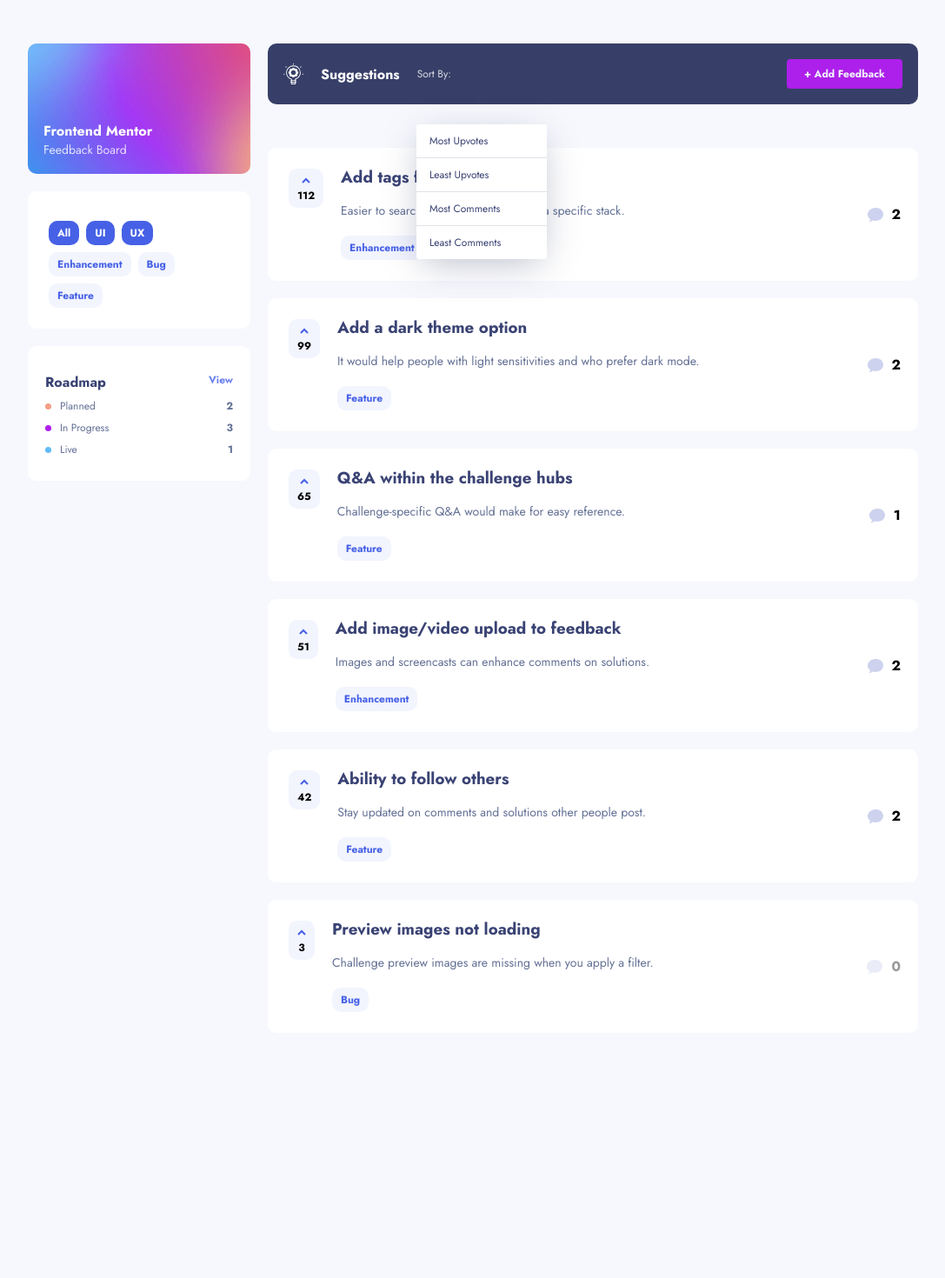
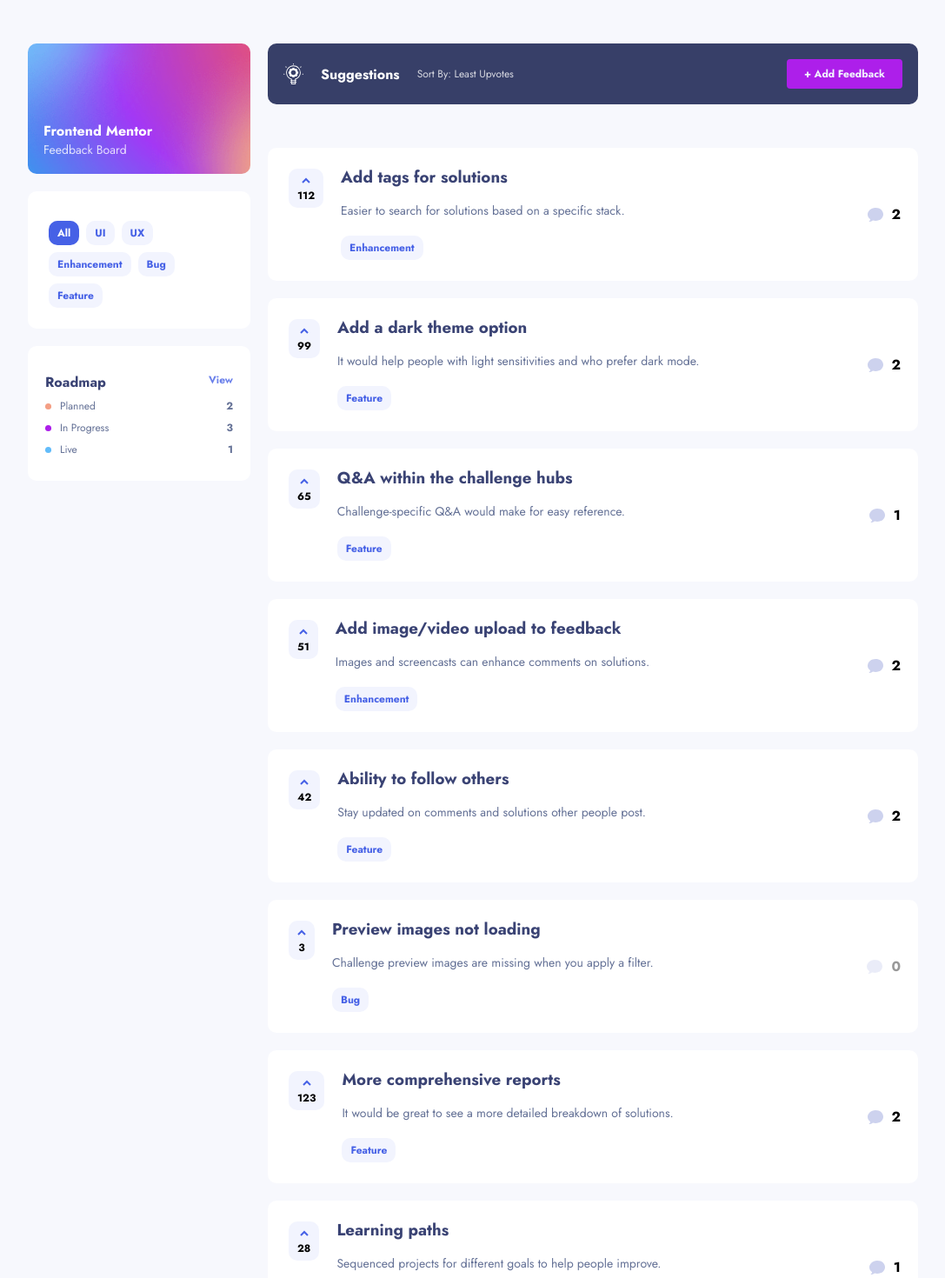
Before and after one commit to catli-unbounce/product_idea_board, a React (Create React App) app: page / in a window 1280 px wide. Shown: the top 1470 px of the page at 87% size, without its empty margins (96-1183 px from the left). Before the commit the page ends 1208 px from the top, so only its background shows below. Built offline with nearby package versions, Linux system fonts and the light colour scheme.

Commit message:
Filtering almost works

```diff
--- a/src/App.js
+++ b/src/App.js
@@ -1,8 +1,9 @@
 import React, { useState, useEffect } from 'react';
 import logo from './logo.svg';
 import suggestionIcon from './assets/suggestions/icon-suggestions.svg'
-import {filterRequestsByStatus, sortRequests} from './helpers.js';
+import {filterRequestsByStatus, sortRequests, filterRequestsByCategory} from './helpers.js';
 import backIcon from './assets/shared/icon-arrow-left.svg';
+import checkmarkIcon from './assets/shared/icon-check.svg';
 import './App.scss';
 import ListFilter from './components/ListFilter';
 import Roadmap from './components/Roadmap';
@@ -29,8 +30,21 @@
     'suggestions': [],
     'planned': [],
     'live': [],
-    'inProgress':[]
+    'inProgress':[],
+    'filteredSuggestions': []
   })
+
+  const [sortOrder, setSortOrder] = useState('votes_desc');
+  const [filters, setFilters] = useState(['all']);
+  const [showMenu, setShowMenu] = useState(false);
+  const sortOrders = {
+    'votes_asc': "Most Upvotes",
+    'votes_desc': "Least Upvotes",
+    'comments_asc': "Most Comments",
+    'comments_desc': "Least Comments"
+  }
+
+
   useEffect(() => {
 
     async function fetchData() {
@@ -42,7 +56,8 @@
         suggestions: filterRequestsByStatus(fetchedData.productRequests, 'suggestion'),
         planned: filterRequestsByStatus(fetchedData.productRequests, 'planned'),
         live: filterRequestsByStatus(fetchedData.productRequests, 'live'),
-        inProgress: filterRequestsByStatus(fetchedData.productRequests, 'in-progress')
+        inProgress: filterRequestsByStatus(fetchedData.productRequests, 'in-progress'),
+        filteredSuggestions: fetchedData.productRequests
       });
     }
     fetchData();
@@ -60,7 +75,21 @@
     setData({
       ...data,
       suggestions: sortRequests(data.suggestions, order)
-    })
+    });
+    setSortOrder(order)
+  }
+
+  const filterRequests = (filter) => {
+    let activeFilters = [...filters];
+    if(activeFilters.includes(filter)) {
+      activeFilters = activeFilters.filter((item) => item !== filter)
+    } else {
+      activeFilters.push(filter)
+    }
+    let filteredSuggestions = filterRequestsByCategory(data.suggestions, activeFilters);
+    console.log('filtered requests', filteredSuggestions)
+    setData({...data, filteredSuggestions: filteredSuggestions})
+    setFilters(activeFilters);
   }
 
   return (
@@ -87,26 +116,29 @@
             <div className="container">
               <div className="controls">
                 <Header></Header>
-                <ListFilter></ListFilter>
+                <ListFilter filters={filters} filterRequests={filterRequests}></ListFilter>
                 <Roadmap planned={data.planned} inProgress={data.inProgress} live={data.live}></Roadmap>
               </div>
 
               <div className="controls-mobile">
-                <ListFilter></ListFilter>
+                <ListFilter filters={filters} filterRequests={filterRequests}></ListFilter>
                 <Roadmap planned={data.planned} inProgress={data.inProgress} live={data.live}></Roadmap>
               </div>
               <main>
                 <Banner>
                   <img src={suggestionIcon} alt="banner icon"></img> Suggestions
-                  <span className="sort-by">Sort By:</span>
-                  <ul className="banner__sort-dropdown dropdown">
-                      <li onClick={() => sortSuggestions('votes_asc')} className="select-input">Most Upvotes</li>
-                      <li onClick={() => sortSuggestions('votes_desc')} className="select-input">Least Upvotes</li>
-                      <li onClick={() => sortSuggestions('comments_asc')} className="select-input">Most Comments</li>
-                      <li onClick={() => sortSuggestions('comments_desc')} className="select-input">Least Comments</li>
-                  </ul>
+                  <span onClick={() => setShowMenu(!showMenu)} className="sort-by">Sort By: {sortOrders[sortOrder]}</span>
+                  {showMenu &&
+                    <ul className="banner__sort-dropdown dropdown">
+                        <li onClick={() => sortSuggestions('votes_asc')} className="select-input">Most Upvotes<img alt="checkmark" src={checkmarkIcon}></img></li>
+                        <li onClick={() => sortSuggestions('votes_desc')} className="select-input">Least Upvotes<img alt="checkmark" src={checkmarkIcon}></img></li>
+                        <li onClick={() => sortSuggestions('comments_asc')} className="select-input">Most Comments<img alt="checkmark" src={checkmarkIcon}></img></li>
+                        <li onClick={() => sortSuggestions('comments_desc')} className="select-input">Least Comments<img alt="checkmark" src={checkmarkIcon}></img></li>
+                    </ul>
+                  }
+
                 </Banner>
-                <RequestsList productRequests={data.suggestions}></RequestsList>
+                <RequestsList productRequests={data.filteredSuggestions}></RequestsList>
               </main>
             </div>
           </Route>
--- a/src/components/Banner/Banner.module.scss
+++ b/src/components/Banner/Banner.module.scss
@@ -23,13 +23,24 @@
             opacity: .8;
             margin-left: 2rem;
             font-size: 1.2rem;
+            cursor: pointer;
         }
     }
 
     &__sort-dropdown {
         position: absolute;
-        right: -11rem;
-        top: 6rem;
+        right: -4rem;
+        top: 4rem;
+
+        li {
+            display: flex;
+            justify-content: space-between;
+            align-items: center;
+
+            img {
+                margin-right: 0;
+            }
+        }
     }
 
     &__add-btn {
--- a/src/components/ListFilter/index.js
+++ b/src/components/ListFilter/index.js
@@ -1,14 +1,16 @@
 import React, { useState } from 'react';
-const ListFilter = () => {
+const ListFilter = ({filters, filterRequests}) => {
+
+
     return (
         <div className="filters">
             <ul>
-                <li className="filters__item filters__item-active">All</li>
-                <li className="filters__item filters__item-active">UI</li>
-                <li className="filters__item filters__item-active">UX</li>
-                <li className="filters__item">Enhancement</li>
-                <li className="filters__item">Bug</li>
-                <li className="filters__item">Feature</li>
+                <li onClick={() => filterRequests('all')} className={filters.includes('all') ? "filters__item filters__item-active": "filters__item"}>All</li>
+                <li onClick={() => filterRequests('ui')} className={filters.includes('ui') ? "filters__item filters__item-active": "filters__item"}>UI</li>
+                <li onClick={() => filterRequests('ux')} className={filters.includes('ux') ? "filters__item filters__item-active": "filters__item"}>UX</li>
+                <li onClick={() => filterRequests('enhancement')} className={filters.includes('enhancement') ? "filters__item filters__item-active": "filters__item"}>Enhancement</li>
+                <li onClick={() => filterRequests('bug')} className={filters.includes('bug') ? "filters__item filters__item-active": "filters__item"}>Bug</li>
+                <li onClick={() => filterRequests('feature')} className={filters.includes('feature') ? "filters__item filters__item-active": "filters__item"}>Feature</li>
             </ul>
         </div>
     )
--- a/src/helpers.js
+++ b/src/helpers.js
@@ -25,7 +25,13 @@
 }
 
 export const filterRequestsByStatus = (productRequests, requestStatus) => {
-    return productRequests.filter((item) => item.status === requestStatus);
+  return productRequests.filter((item) => item.status === requestStatus);
+}
+
+export const filterRequestsByCategory = (requestItems, categories) => {
+  if(categories.length === 0) return requestItems;
+  console.log('categories', categories)
+  return requestItems.filter((item) => categories.includes(item.category));
 }
 
 export const sortRequests = (requestItems, order) => {
```
